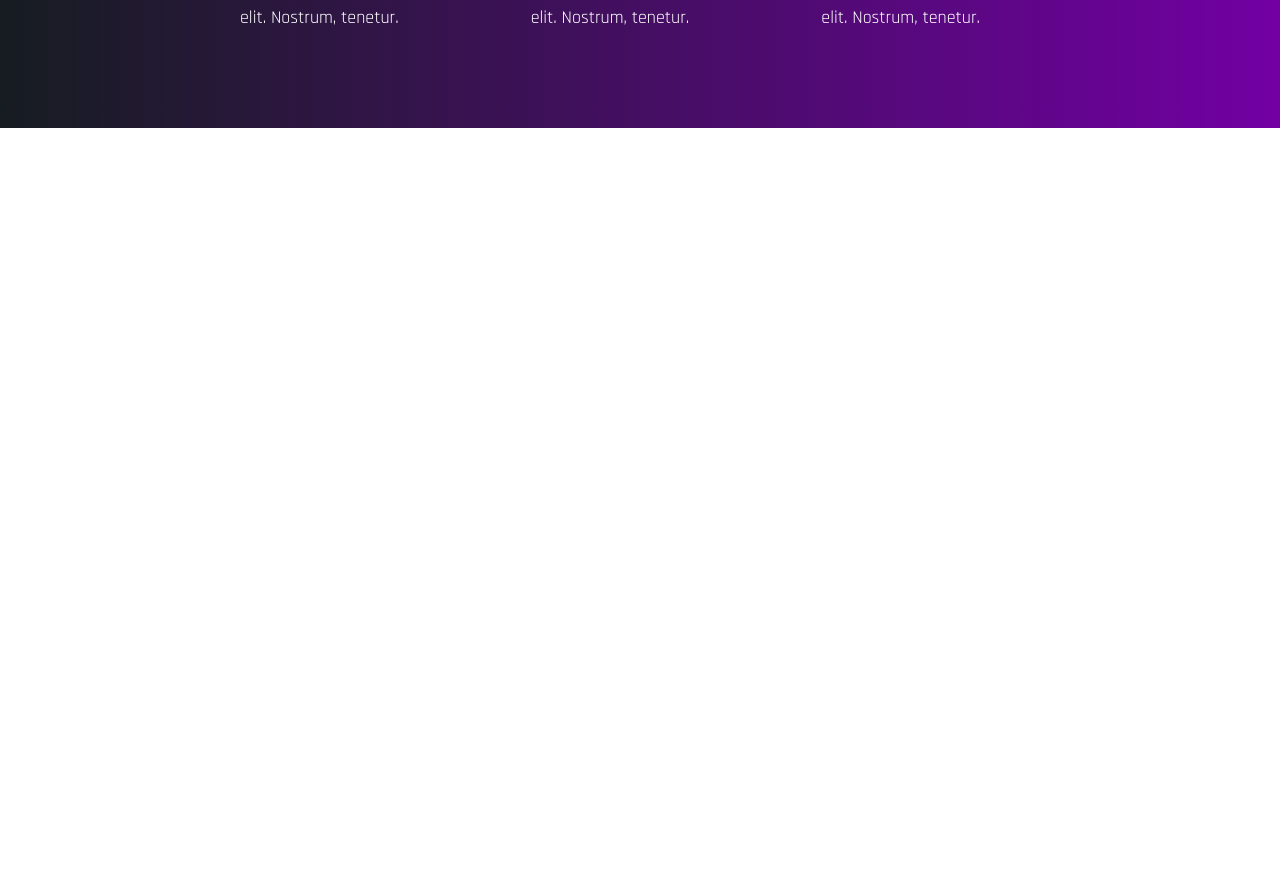
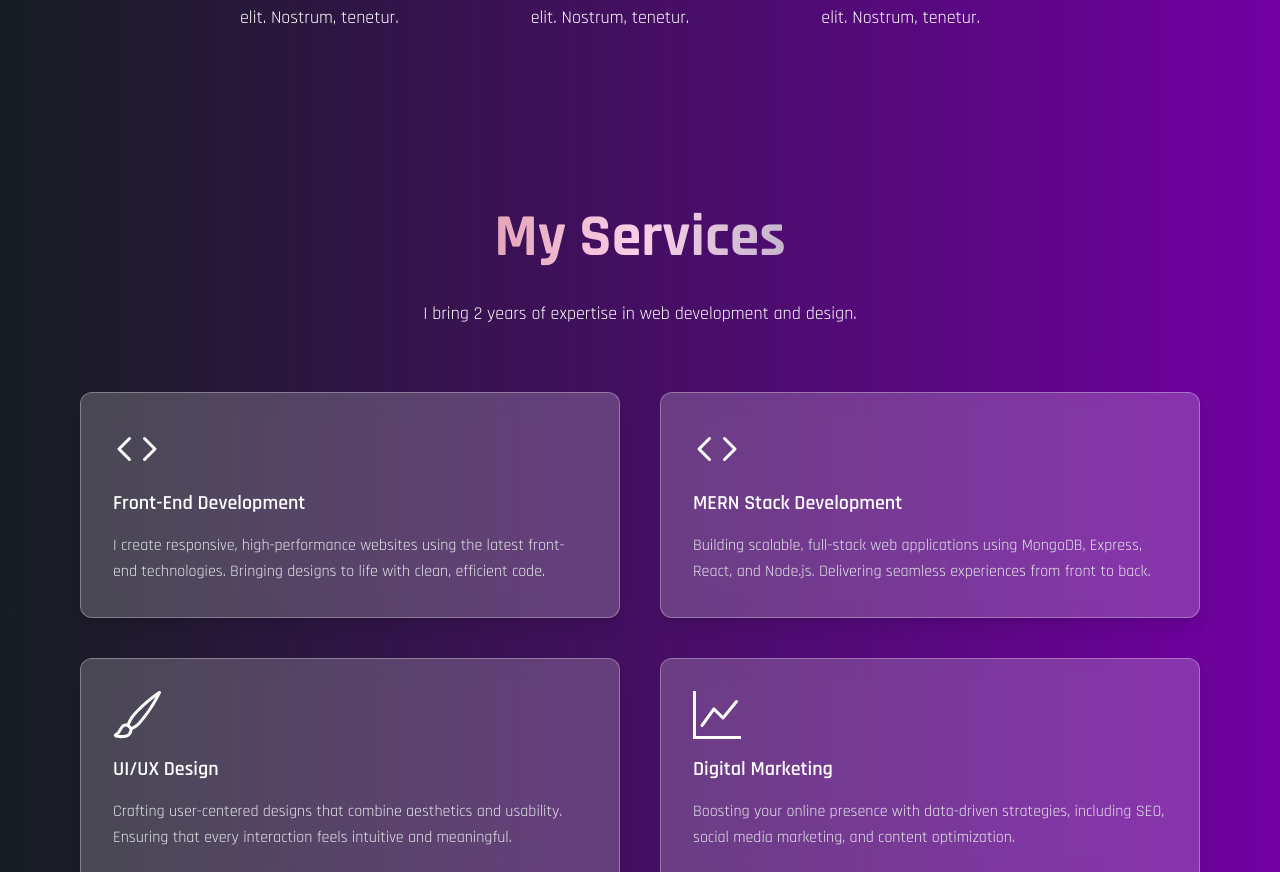
Before and after one commit to ahmisrafil/portfolio, a React (Vite) app: page / in a window 1280 px wide. Shown: the part 1928-2800 px from the top of the page. Before the commit the page ends 2056 px from the top, so only its background shows below. Built offline with nearby package versions, Linux system fonts and the light colour scheme.

Commit message:
services.jsx added

```diff
--- a/src/components/Navbar.jsx
+++ b/src/components/Navbar.jsx
@@ -13,7 +13,7 @@ const Navbar = () => {
             <NavLink to='/skills'>Skills</NavLink>
         </li>
         <li className="lg:text-white lg:text-xl lg:font-sans  lg:mx-2">
-            <NavLink to='/'>Resume</NavLink>
+            <NavLink to='https://drive.usercontent.google.com/uc?id=1_jbo6WpAYGjnDzdrmhIySRwhGqdGdgT0&export=download'>Resume</NavLink>
         </li>
         <li className="lg:text-white lg:text-xl lg:font-sans  lg:mx-2">
             <NavLink to='/'>Services</NavLink>
--- a/src/pages/Home/Home.jsx
+++ b/src/pages/Home/Home.jsx
@@ -2,6 +2,7 @@ import React from 'react';
 import Banner from './Banner/Banner';
 import About from './About/About';
 import Skill from './Skill/Skill';
+import Services from './Services/Services';
 
 const Home = () => {
     return (
@@ -9,6 +10,7 @@ const Home = () => {
             <Banner></Banner>
             <About></About>
             <Skill></Skill>
+            <Services></Services>
         </div>
     );
 };
--- /dev/null
+++ b/src/pages/Home/Services/Services.jsx
@@ -0,0 +1,82 @@
+import { motion } from 'framer-motion';
+import React from 'react';
+import { BsCode, BsBrush, BsGraphUp } from 'react-icons/bs'; // Icons for each service
+import { fadeIn } from '../../../variants'; // Adjust the path based on your project
+
+// Updated services array with new descriptions
+const services = [
+  {
+    name: "Front-End Development",
+    description:
+      'I create responsive, high-performance websites using the latest front-end technologies. Bringing designs to life with clean, efficient code.',
+    icon: <BsCode />
+  },
+  {
+    name: "MERN Stack Development",
+    description:
+      'Building scalable, full-stack web applications using MongoDB, Express, React, and Node.js. Delivering seamless experiences from front to back.',
+    icon: <BsCode />
+  },
+  {
+    name: "UI/UX Design",
+    description:
+      'Crafting user-centered designs that combine aesthetics and usability. Ensuring that every interaction feels intuitive and meaningful.',
+    icon: <BsBrush />
+  },
+  {
+    name: "Digital Marketing",
+    description:
+      'Boosting your online presence with data-driven strategies, including SEO, social media marketing, and content optimization.',
+    icon: <BsGraphUp />
+  }
+];
+
+const Services = () => {
+  return (
+    <div className="section relative py-20" id="services">
+      {/* Gradient background */}
+      <div className="absolute inset-0  z-0"></div>
+
+      <div className="container mx-auto relative z-10">
+        {/* Section Title */}
+        <motion.div
+          variants={fadeIn('right', 0.3)}
+          initial="hidden"
+          whileInView="show"
+          viewport={{ once: false, amount: 0.3 }}
+          className="text-center mb-10 text-white"
+        >
+          <h2 className="text-3xl text-center sm:text-5xl lg:text-6xl font-bold bg-gradient-to-l from-cyan-800 via-pink-200 to-red-800 bg-clip-text text-transparent mb-8 mx-4">My Services</h2>
+          <h3 className="h3 mb-16 text-lg">I bring 2 years of expertise in web development and design.</h3>
+        </motion.div>
+
+        {/* Grid layout for services with Glassmorphism effect */}
+        <motion.div
+          variants={fadeIn('left', 0.5)}
+          initial="hidden"
+          whileInView="show"
+          viewport={{ once: false, amount: 0.3 }}
+          className="grid grid-cols-1 sm:grid-cols-2 lg:mx-20 gap-10"
+        >
+          {services.map((service, index) => {
+            const { name, description, icon } = service;
+            return (
+              <div
+                key={index}
+                className="p-8 bg-white/20 backdrop-blur-md border  border-white/30 rounded-xl shadow-lg hover:scale-105  hover:shadow-2xl transition-all duration-300 transform"
+              >
+                <div className="text-5xl mb-4 text-white">
+                  {icon} {/* Display the relevant icon */}
+                </div>
+                <h4 className="text-xl font-semibold mb-4 text-white">{name}</h4>
+                <p className="text-base leading-relaxed text-gray-200">{description}</p>
+              </div>
+            );
+          })}
+        </motion.div>
+      </div>
+    </div>
+  );
+};
+
+export default Services;
--- /dev/null
+++ b/src/variants.js
@@ -0,0 +1,20 @@
+export const fadeIn = (direction, delay) => {
+    return {
+      hidden: {
+        y: direction === 'up' ? 80 : direction === 'down' ? -80 : 0,
+        opacity: 0,
+        x: direction === 'left' ? 80 : direction === 'right' ? -80 : 0,
+      },
+      show: {
+        y: 0,
+        x: 0,
+        opacity: 1,
+        transition: {
+          type: 'tween',
+          duration: 1.2,
+          delay: delay,
+          ease: [0.25, 0.25, 0.25, 0.75],
+        },
+      },
+    };
+  };
```
Also changed, not shown: src/pages/Home/About/About.jsx (+0 -29 lines).
